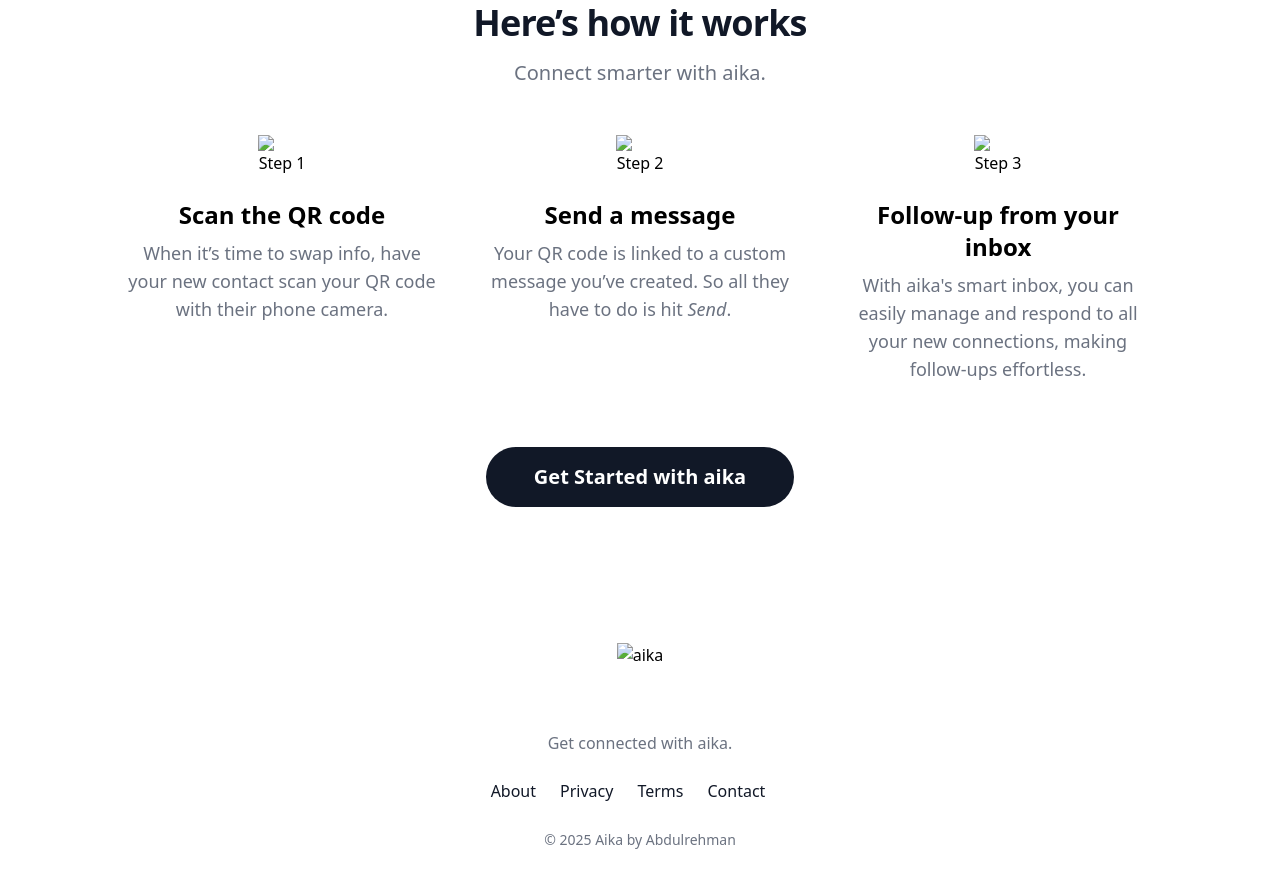
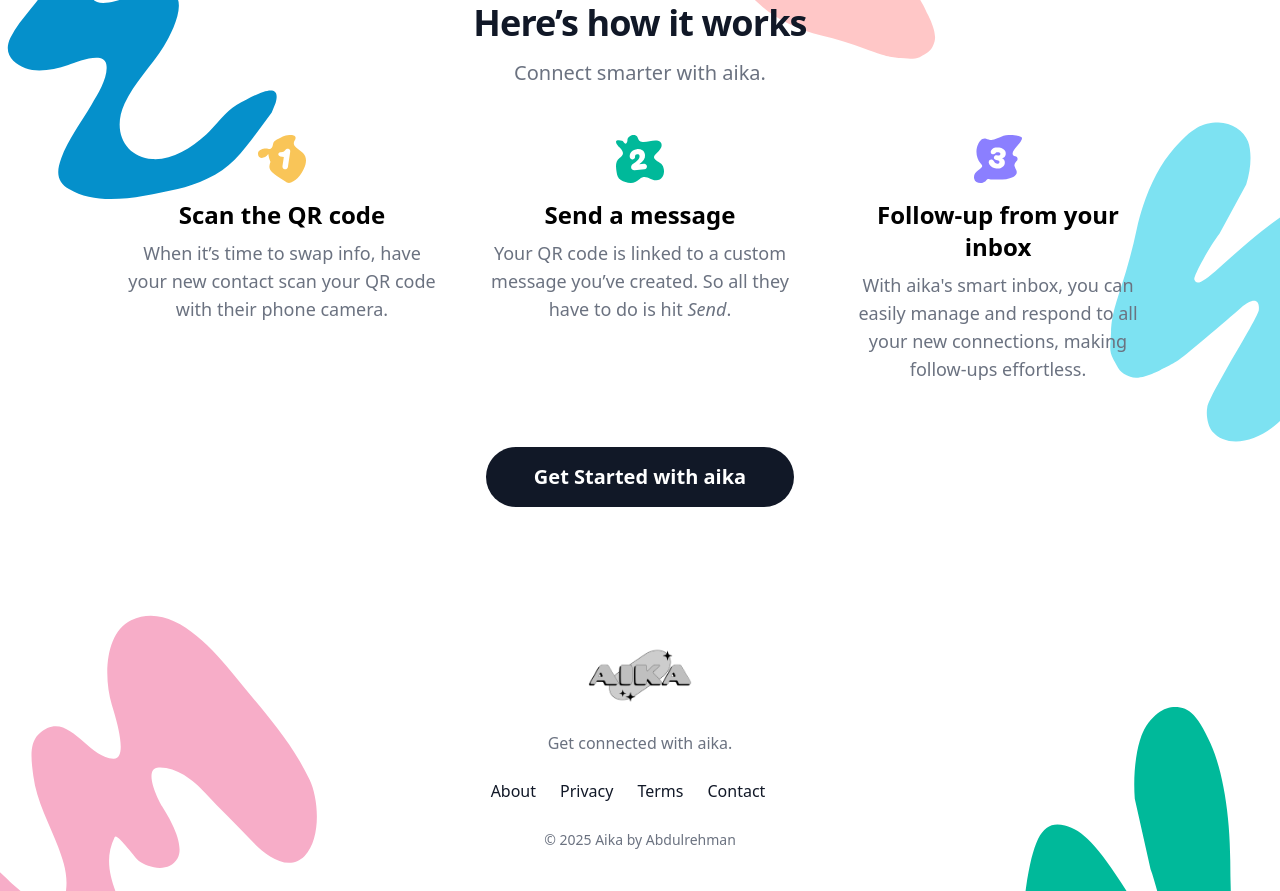
Before and after one commit to code-abdulrehman/aika-landing, a plain HTML site: page index.html in a window 1280 px wide. Shown: the part 1319-2210 px from the top of the page. Drawn offline with nearby package versions, Linux system fonts and the light colour scheme; the site is published under a folder, as on GitHub Pages, so addresses that start at the root find nothing.

Commit message:
img path

```diff
--- a/index.html
+++ b/index.html
@@ -67,11 +67,11 @@
         <div class="flex-grow">
             <div
                 class="absolute top-0 bottom-0 mx-auto left-1/2 transform -translate-x-1/2 z-0 w-full md:w-[1200px] lg:w-[1600px] max-w-screen">
-                <img src="/images/meta/home-shapes-full.svg" class="hidden lg:block w-full h-full object-cover"
+                <img src="./images/meta/home-shapes-full.svg" class="hidden lg:block w-full h-full object-cover"
                     alt="Shapes" />
-                <img src="/images/meta/home-shapes-tablet.svg" class="hidden md:block w-full h-full object-cover"
+                <img src="./images/meta/home-shapes-tablet.svg" class="hidden md:block w-full h-full object-cover"
                     alt="Shapes" />
-                <img src="/images/meta/home-shapes-mobile.svg" class="md:hidden w-full h-full object-cover"
+                <img src="./images/meta/home-shapes-mobile.svg" class="md:hidden w-full h-full object-cover"
                     alt="Shapes" />
             </div>
             <section class="relative">
@@ -107,19 +107,19 @@
                     <div
                         class="my-8 lg:my-12 gap-8 flex flex-col md:flex-row flex-wrap md:gap-12 justify-center content-center justify-items-center">
                         <div class="max-w-[310px]">
-                            <img src="/images/meta/feature-1.svg" class="mx-auto mb-4 w-12 h-12" alt="Step 1" />
+                            <img src="./images/meta/feature-1.svg" class="mx-auto mb-4 w-12 h-12" alt="Step 1" />
                             <h3 class="mb-2 text-2xl font-bold">Scan the QR code</h3>
                             <p class="mb-4 text-primary-500 text-lg">When it’s time to swap info, have your new contact
                                 scan your QR code with their phone camera.</p>
                         </div>
                         <div class="max-w-[310px]">
-                            <img src="/images/meta/feature-2.svg" class="mx-auto mb-4 w-12 h-12" alt="Step 2" />
+                            <img src="./images/meta/feature-2.svg" class="mx-auto mb-4 w-12 h-12" alt="Step 2" />
                             <h3 class="mb-2 text-2xl font-bold">Send a message</h3>
                             <p class="mb-4 text-primary-500 text-lg">Your QR code is linked to a custom message you’ve
                                 created. So all they have to do is hit <i>Send</i>.</p>
                         </div>
                         <div class="max-w-[310px]">
-                            <img src="/images/meta/feature-3.svg" class="mx-auto mb-4 w-12 h-12" alt="Step 3" />
+                            <img src="./images/meta/feature-3.svg" class="mx-auto mb-4 w-12 h-12" alt="Step 3" />
                             <h3 class="mb-2 text-2xl font-bold">Follow-up from your inbox</h3>
                             <p class="mb-4 text-primary-500 text-lg">With aika's smart inbox, you can easily manage and
                                 respond to all your new connections, making follow-ups effortless.</p>
@@ -137,8 +137,8 @@
             <div class="mx-auto max-w-screen-xl text-center">
                 <div class="flex items-center justify-center">
                     <a href="#" class="inline-block group/logo">
-                        <img src="/images/logo/logo.png" class="h-10 md:h-16 group-hover/logo:hidden" alt="aika" />
-                        <img src="/images/logo/logo-color.png" class="h-10 md:h-16 hidden group-hover/logo:inline-block"
+                        <img src="./images/logo/logo.png" class="h-10 md:h-16 group-hover/logo:hidden" alt="aika" />
+                        <img src="./images/logo/logo-color.png" class="h-10 md:h-16 hidden group-hover/logo:inline-block"
                             alt="aika" />
                     </a>
                 </div>
```
